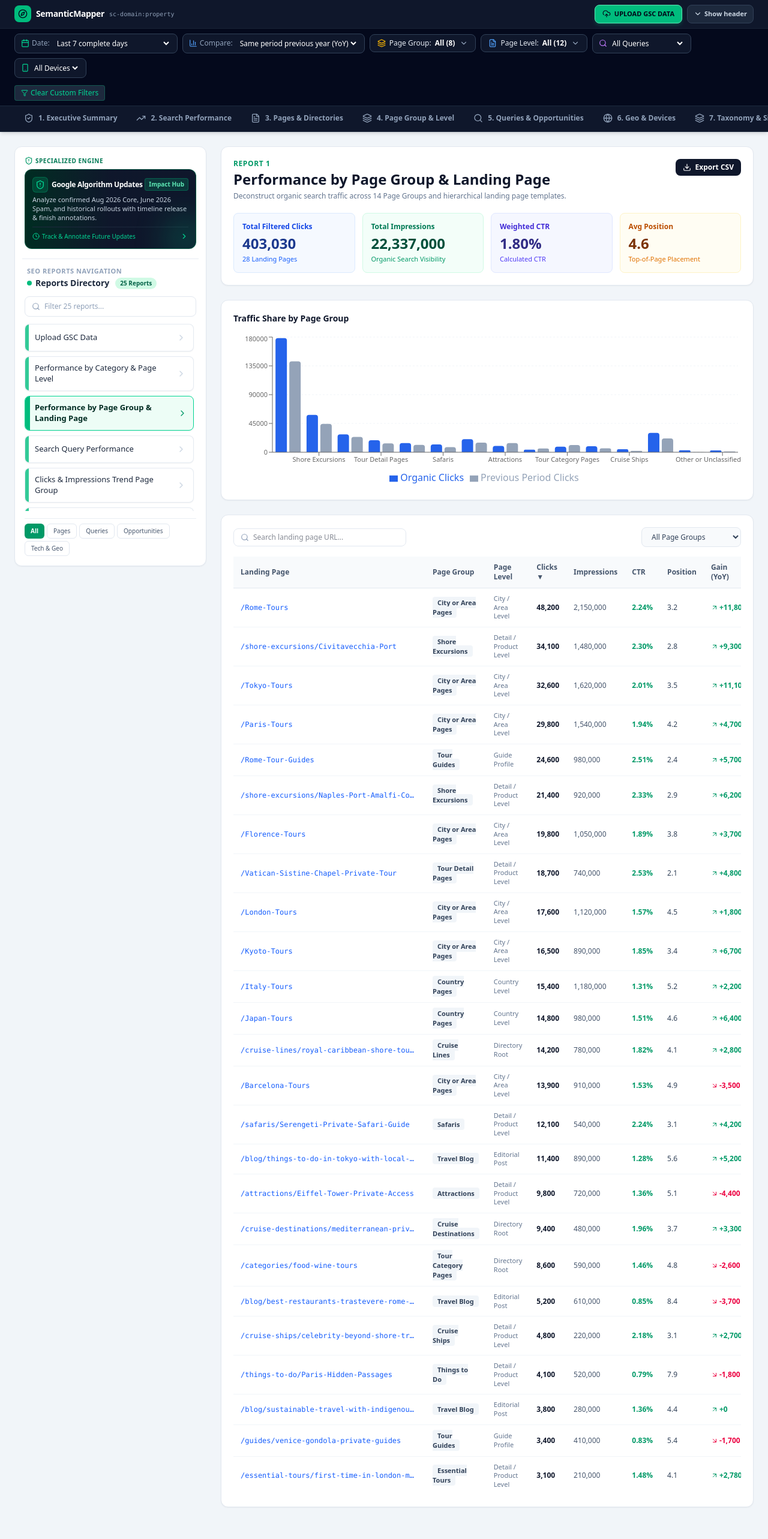
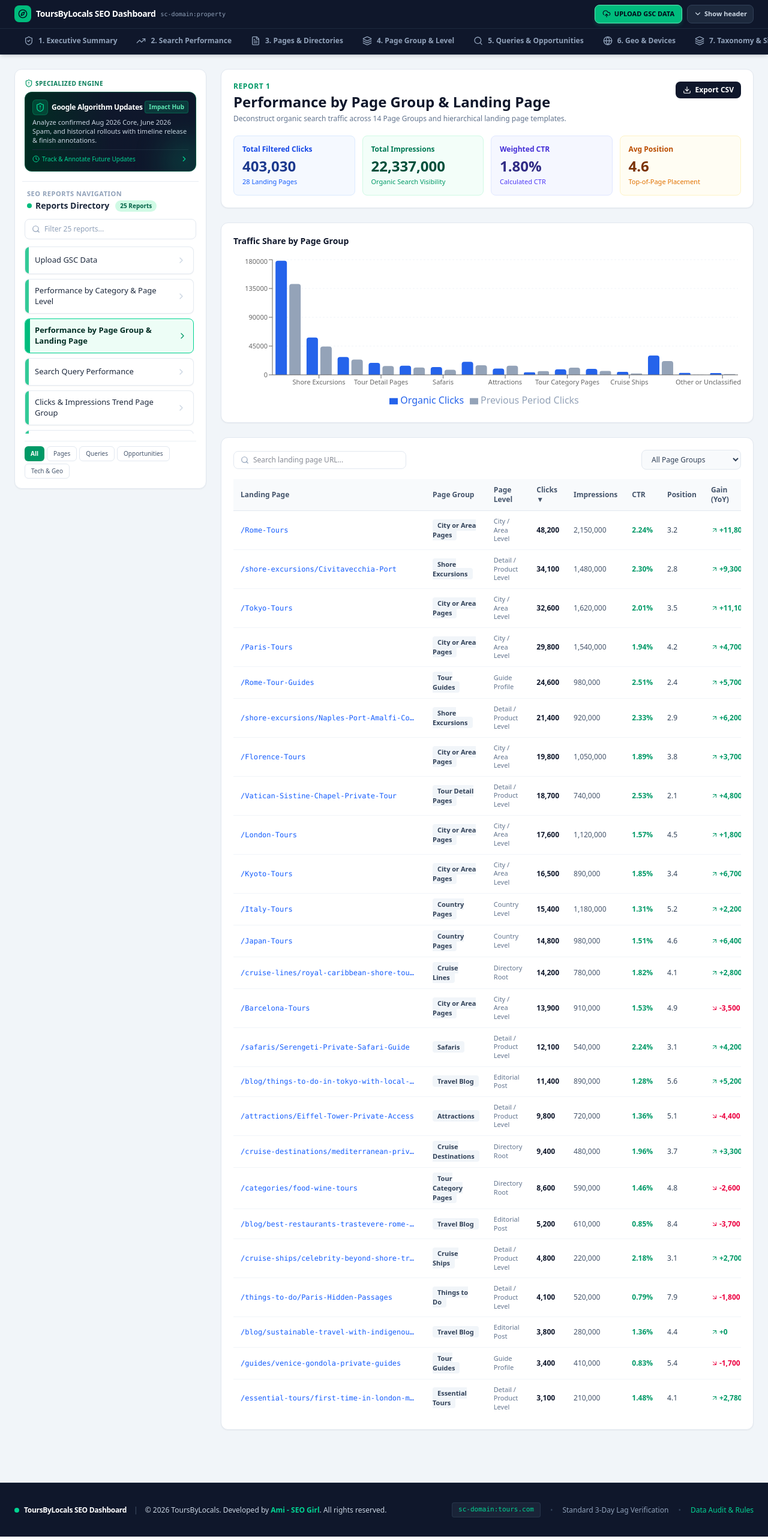
Before and after one commit to Ami55/SEO-dashboard, a React (Vite) app: page / in a window 1280 px wide. Shown: the top 2566 px of the page at 60% size. Built offline with nearby package versions, Linux system fonts and the light colour scheme.

Commit message:
Add files via upload

```diff
--- a/index.html
+++ b/index.html
@@ -3,7 +3,7 @@
   <head>
     <meta charset="UTF-8" />
     <meta name="viewport" content="width=device-width, initial-scale=1.0" />
-    <title>SemanticMapper | SEO Performance Dashboard</title>
+    <title>ToursByLocals SEO Dashboard</title>
   </head>
   <body>
     <div id="root"></div>
--- a/metadata.json
+++ b/metadata.json
@@ -1,6 +1,6 @@
 {
-  "name": "SemanticMapper",
-  "description": "Enterprise Google Search Console SEO Performance Dashboard by SemanticMapper Inc. Developed by Ami - SEO Girl. Featuring 23-priority URL Taxonomy Classification, GSC Calculated Dimensions, Category Matrix, and Sitemap Audits.",
+  "name": "ToursByLocals SEO Dashboard",
+  "description": "ToursByLocals Google Search Console SEO performance dashboard. Developed by Ami - SEO Girl. Featuring URL taxonomy classification, GSC calculated dimensions, category performance and sitemap audits.",
   "requestFramePermissions": [],
   "majorCapabilities": ["MAJOR_CAPABILITY_SERVER_SIDE_GEMINI_API"]
 }
--- a/src/App.tsx
+++ b/src/App.tsx
@@ -480,11 +480,11 @@ export default function App() {
           <div className="flex flex-col sm:flex-row items-center gap-2 sm:gap-3 text-center sm:text-left">
             <div className="flex items-center gap-2">
               <span className="w-2 h-2 rounded-full bg-emerald-400 animate-pulse"></span>
-              <span className="text-white font-bold tracking-tight">SemanticMapper</span>
+              <span className="text-white font-bold tracking-tight">ToursByLocals SEO Dashboard</span>
             </div>
             <span className="hidden sm:inline text-slate-600">|</span>
             <span className="text-slate-300">
-              © 2026 SemanticMapper Inc. Developed by <span className="text-emerald-400 font-semibold">Ami - SEO Girl</span>. All rights reserved.
+              © 2026 ToursByLocals. Developed by <span className="text-emerald-400 font-semibold">Ami - SEO Girl</span>. All rights reserved.
             </span>
           </div>
 
--- a/src/components/NavigationHeader.tsx
+++ b/src/components/NavigationHeader.tsx
@@ -160,7 +160,7 @@ export const NavigationHeader: React.FC<NavigationHeaderProps> = ({
             <div className="w-7 h-7 rounded-lg bg-emerald-500 flex items-center justify-center text-slate-950">
               <Compass className="w-4 h-4" />
             </div>
-            <span className="font-black text-sm tracking-tight">SemanticMapper</span>
+            <span className="font-black text-sm tracking-tight">ToursByLocals SEO Dashboard</span>
             <span className="hidden sm:inline text-[10px] text-slate-400 font-mono truncate">{propertyTotals.propertyName}</span>
             {hasUploadedData && (
               <span className="px-2 py-0.5 rounded-full bg-blue-950 border border-blue-500 text-blue-200 text-[10px] font-bold">
@@ -197,8 +197,8 @@ export const NavigationHeader: React.FC<NavigationHeaderProps> = ({
           <div>
             <div className="flex items-center gap-2">
               <h1 className="text-lg font-bold tracking-tight text-white flex items-center gap-2">
-                SemanticMapper
-                <span className="text-emerald-400 font-medium text-sm">SEO Platform</span>
+                ToursByLocals
+                <span className="text-emerald-400 font-medium text-sm">SEO Dashboard</span>
               </h1>
               <span className="px-2 py-0.5 rounded-md bg-slate-800 border border-slate-700 text-[11px] font-mono text-emerald-400">
                 {propertyTotals.propertyName}
@@ -274,7 +274,8 @@ export const NavigationHeader: React.FC<NavigationHeaderProps> = ({
       </div>
       )}
 
-      {/* Global Filter Bar */}
+      {/* Global Filter Bar: part of the collapsible report controls */}
+      {heroExpanded && (
       <div className="bg-slate-950/80 border-t border-slate-800/80 px-4 sm:px-6 py-2" ref={dropdownRef}>
         <div className="max-w-7xl mx-auto flex flex-wrap items-center justify-between gap-3 text-xs">
           {/* Selectors & Multi-Select Dropdowns */}
@@ -448,6 +449,7 @@ export const NavigationHeader: React.FC<NavigationHeaderProps> = ({
           )}
         </div>
       </div>
+      )}
 
       {/* Navigation Tabs */}
       <div className="max-w-7xl mx-auto px-4 sm:px-6 flex overflow-x-auto no-scrollbar border-t border-slate-800">
```
Also changed, not shown: 2 other files (tests, documents, lock files or other folders).
